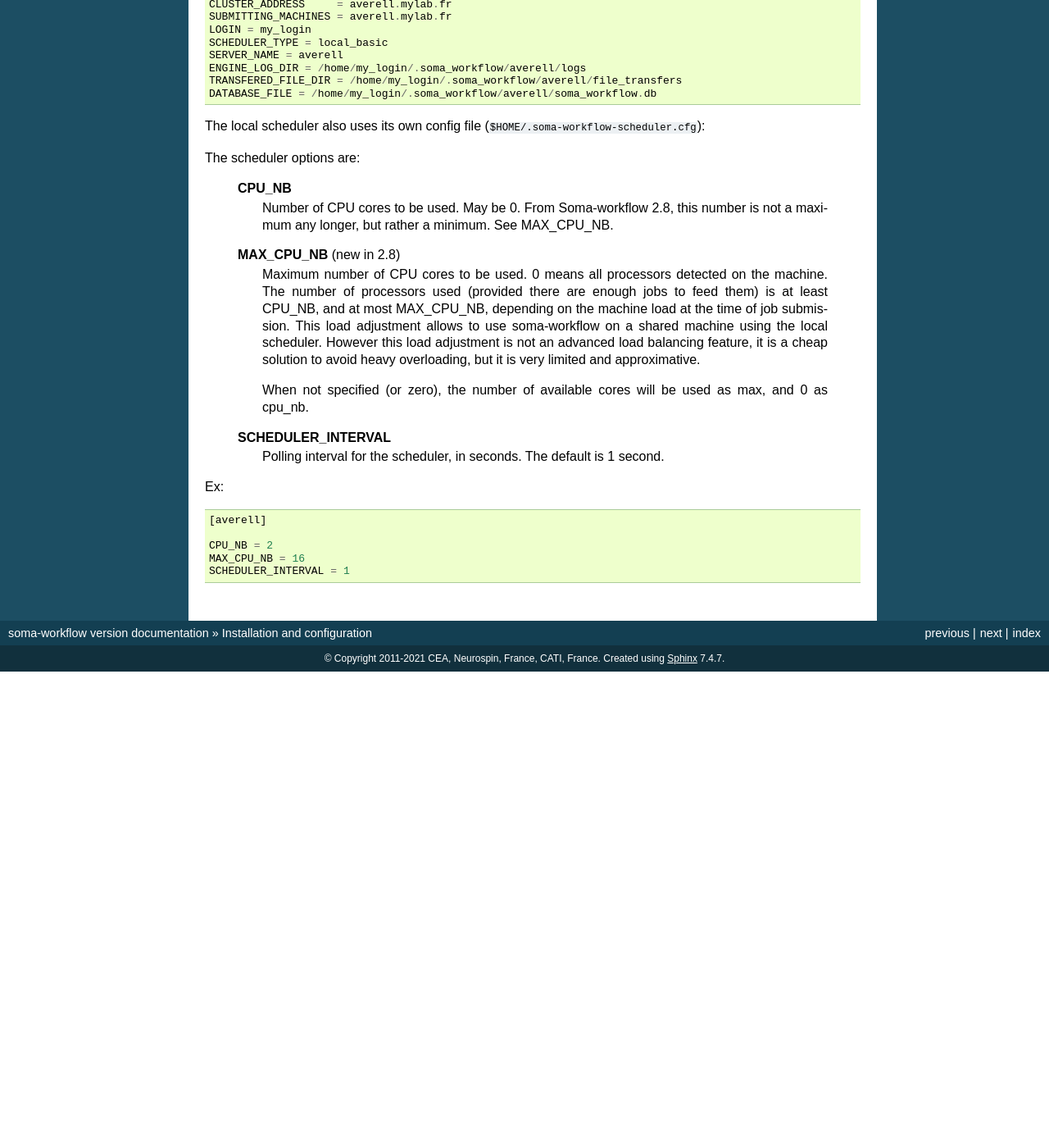
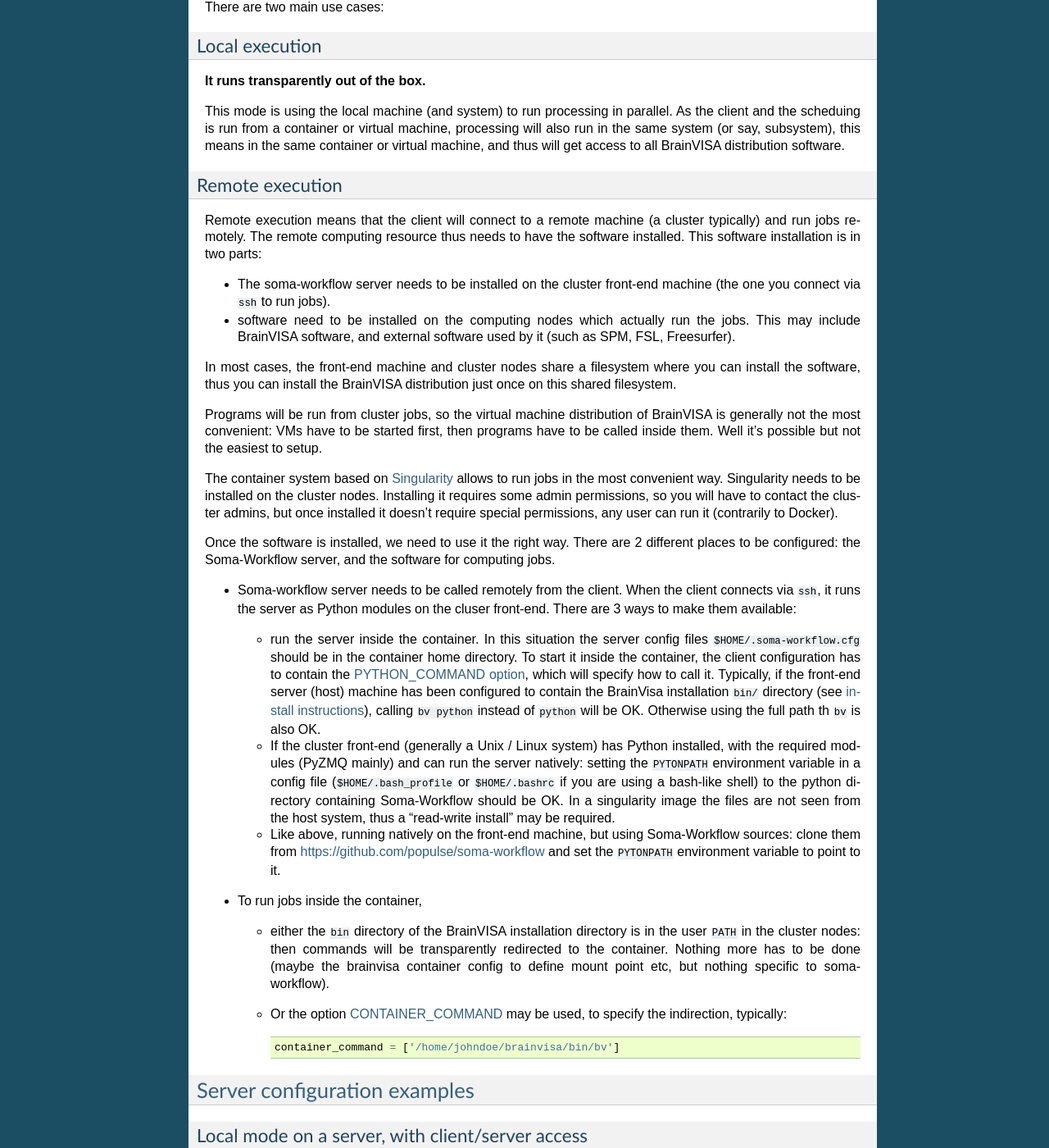
Before and after one commit to populse/soma-workflow, a Sphinx documentation site: the page built from doc/source/install_config.txt, in a window 1280 px wide and 1400 px high, scrolled down 11168 px. Shown: the whole window at 82% size. Built offline with Sphinx 7.4.7, drawn with Linux system fonts in a browser that asks for light colours; the version number could not be read and is left out; before the commit the page ends 11987 px from its top, so only the background shows below that; some of the changed text lies outside the part shown.

Commit message:
doc about using soma-workflow inside a container (#61)

```diff
--- a/doc/source/conf.py
+++ b/doc/source/conf.py
@@ -294,7 +294,15 @@
 except ImportError:
     pass
 
+try:
+    import soma.info
+    somabase_version = '%d.%d' % (soma.info.version_major,
+                                  soma.info.version_minor)
+except:
+    somabase_version = '5.0'
+
 extlinks = {
     'casadistro': ('../../casa-distro-' + casadistro_version + '/%s',
                    'casa-distro'),
+    'bv': ('../../web-' + somabase_version + '/%s', 'brainvisa'),
 }
--- a/doc/source/conf_github.py
+++ b/doc/source/conf_github.py
@@ -273,4 +273,5 @@
 extlinks = {
     'casadistro': ('https://brainvisa.github.io/casa-distro/%s',
                    'casa-distro'),
+    'bv': ('http://brainvisa.info/web/%s', 'brainvisa'),
 }
--- a/doc/source/install_config.txt
+++ b/doc/source/install_config.txt
@@ -131,6 +131,8 @@
     List of the available queues. This item is only used in the GUI to make
     easier the selection of the queue when submitting a workflow.
     Syntax: "queue1 queue2 queue3"
+
+.. _python_command_option:
 
   **PYTHON_COMMAND**
     May be set on client side in the computing resource configuration, to specify the way the client will start the server. Soma-workflow server is normally started using Python language modules, as commands in the shape:
@@ -378,6 +380,12 @@
 
     This variable, being set only on server-side, allows to run workflows not aware of any container system on the computing resource, and can be set differently (or not set) on different computing resources.
 
+    **BrainVisa containers case (casa-distro releases)**: Starting with :bv:`BrainVisa 5.0 <index.html>`, BrainVisa is distributed as Singularity virtual containers. The installation setup provides a command ``bv``, which takes care of all options to call the container. Thus the ``CONTAINER_COMMAND`` here could just be::
+
+        container_command = ['/home/johndoe/brainvisa/bin/bv']
+
+    See also :ref:`containerized_soma_workflow`.
+
 Logging configuration:
 
   **SERVER_LOG_FILE**
@@ -562,6 +570,57 @@
   In addition :ref:`Local scheduler options <local_sched_config>` can be used in the configuration: **CPU_NB**, **MAX_CPU_NB**, and **SCHEDULER_INTERVAL**.
 
 
+.. _containerized_soma_workflow:
+
+Running servers and jobs in a container
+=======================================
+
+When Soma-Workflow is installed as part of the :bv:`BrainVISA distribution <index.html>`, it now runs inside a container or a virtual machine. Users thus would need to run the Soma-Workflow servers in such a container, and run jobs also in the container.
+
+There are two main use cases:
+
+Local execution
+---------------
+
+**It runs transparently out of the box.**
+
+This mode is using the local machine (and system) to run processing in parallel. As the client and the scheduing is run from a container or virtual machine, processing will also run in the same system (or say, subsystem), this means in the same container or virtual machine, and thus will get access to all BrainVISA distribution software.
+
+
+Remote execution
+----------------
+
+Remote execution means that the client will connect to a remote machine (a cluster typically) and run jobs remotely. The remote computing resource thus needs to have the software installed. This software installation is in two parts:
+
+* The soma-workflow server needs to be installed on the cluster front-end machine (the one you connect via ``ssh`` to run jobs).
+
+* software need to be installed on the computing nodes which actually run the jobs. This may include BrainVISA software, and external software used by it (such as SPM, FSL, Freesurfer).
+
+In most cases, the front-end machine and cluster nodes share a filesystem where you can install the software, thus you can install the BrainVISA distribution just once on this shared filesystem.
+
+Programs will be run from cluster jobs, so the virtual machine distribution of BrainVISA is generally not the most convenient: VMs have to be started first, then programs have to be called inside them. Well it's possible but not the easiest to setup.
+
+The container system based on `Singularity <https://sylabs.io/singularity/>`_ allows to run jobs in the most convenient way. Singularity needs to be installed on the cluster nodes. Installing it requires some admin permissions, so you will have to contact the cluster admins, but once installed it doesn't require special permissions, any user can run it (contrarily to Docker).
+
+Once the software is installed, we need to use it the right way. There are 2 different places to be configured: the Soma-Workflow server, and the software for computing jobs.
+
+* Soma-workflow server needs to be called remotely from the client. When the client connects via ``ssh``, it runs the server as Python modules on the cluser front-end. There are 3 ways to make them available:
+
+  * run the server inside the container. In this situation the server config files ``$HOME/.soma-workflow.cfg`` should be in the container home directory. To start it inside the container, the client configuration has to contain the :ref:`PYTHON_COMMAND option <python_command_option>`, which will specify how to call it. Typically, if the front-end server (host) machine has been configured to contain the BrainVisa installation ``bin/`` directory (see :bv:`install instructions <download.html>`), calling ``bv python`` instead of ``python`` will be OK. Otherwise using the full path th ``bv`` is also OK.
+
+  * If the cluster front-end (generally a Unix / Linux system) has Python installed, with the required modules (PyZMQ mainly) and can run the server natively: setting the ``PYTONPATH`` environment variable in a config file (``$HOME/.bash_profile`` or ``$HOME/.bashrc`` if you are using a bash-like shell) to the python directory containing Soma-Workflow should be OK. In a singularity image the files are not seen from the host system, thus a "read-write install" may be required.
+
+  * Like above, running natively on the front-end machine, but using Soma-Workflow sources: clone them from https://github.com/populse/soma-workflow and set the ``PYTONPATH`` environment variable to point to it.
+
+* To run jobs inside the container,
+
+  * either the ``bin`` directory of the BrainVISA installation directory is in the user ``PATH`` in the cluster nodes: then commands will be transparently redirected to the container. Nothing more has to be done (maybe the brainvisa container config to define mount point etc, but nothing specific to soma-workflow).
+
+  * Or the option :ref:`CONTAINER_COMMAND <container_command>` may be used, to specify the indirection, typically::
+
+      container_command = ['/home/johndoe/brainvisa/bin/bv']
+
+
 Server configuration examples
 =============================
 
```
